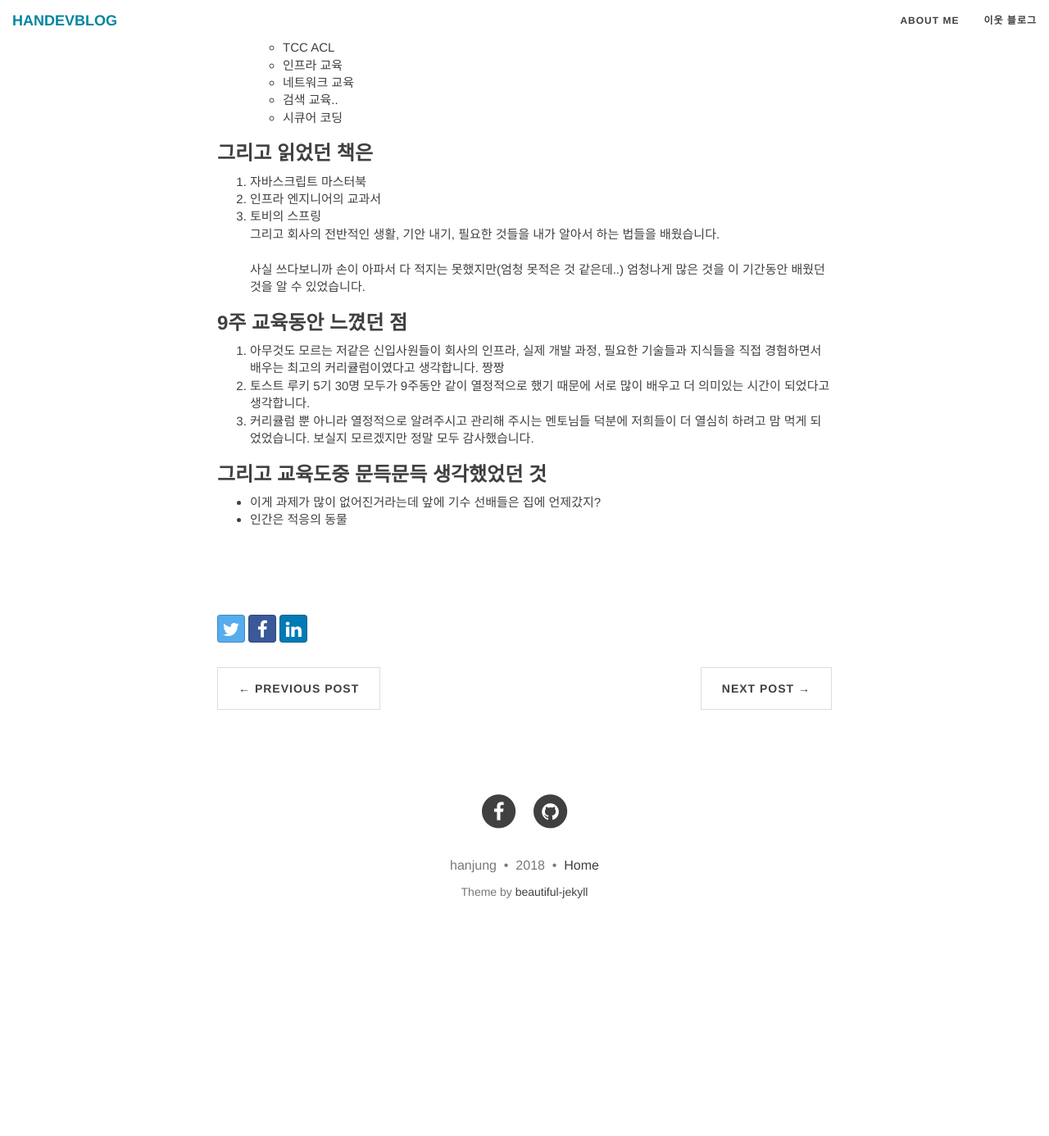
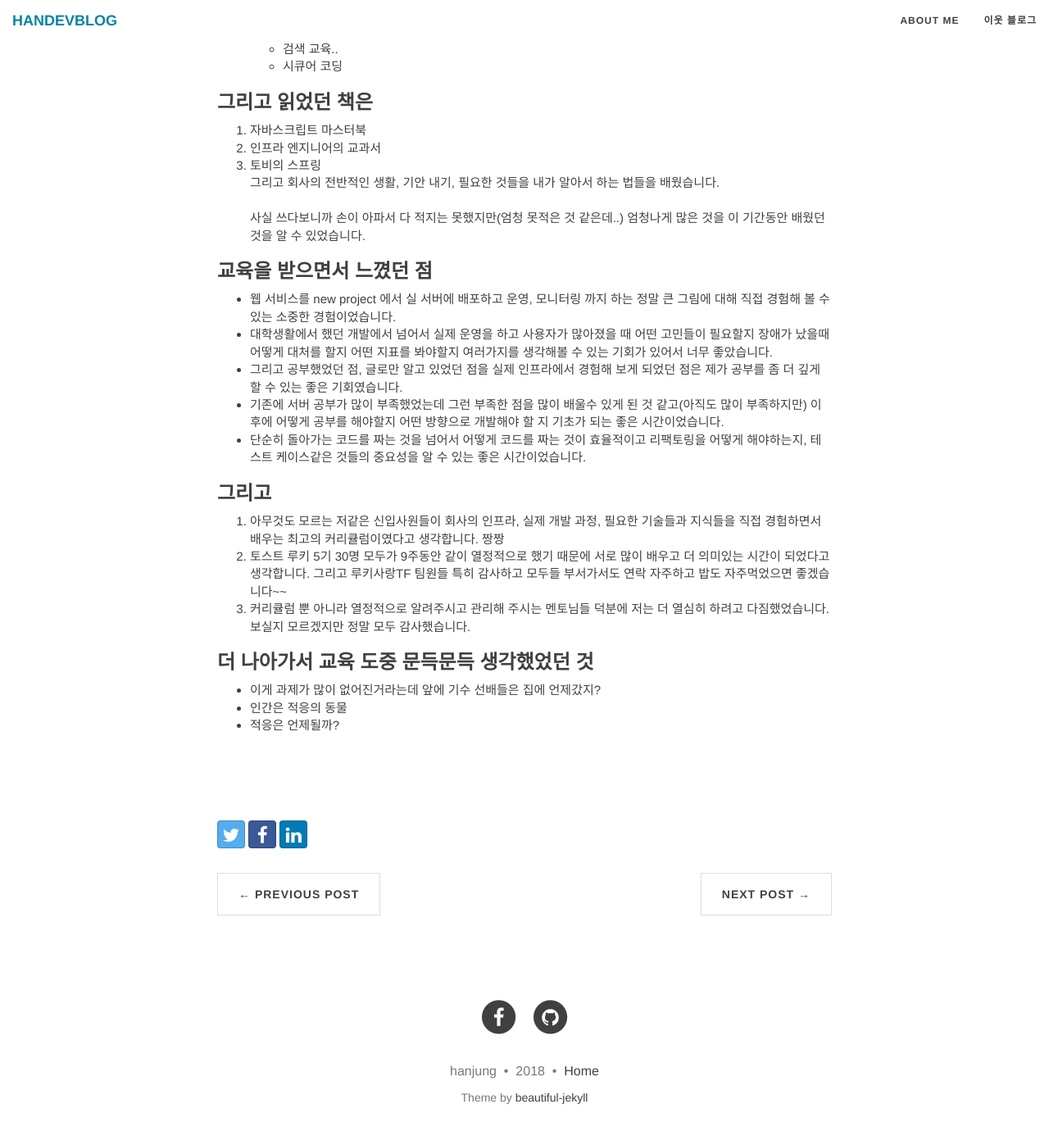
Before and after one commit to hanjungv/hanjungv.github.io, a Jekyll site: the page built from _posts/2018-03/3/2018-03-03-1_review_rookie5_training.markdown, in a window 1280 px wide and 1400 px high, scrolled down 1473 px. Shown: the top 1386 px of the window at 82% size. Built offline with Jekyll 4.4.1, drawn with Linux system fonts in a browser that asks for light colours; nearby versions of some CDN libraries; comment, search, counter and statistics services are not loaded; before the commit the page ends 2622 px from its top, so only the background shows below that; some of the changed text lies outside the part shown.

Commit message:
training review upload

```diff
--- a/_posts/2018-03/3/2018-03-03-1_review_rookie5_training.markdown
+++ b/_posts/2018-03/3/2018-03-03-1_review_rookie5_training.markdown
@@ -7,28 +7,26 @@
 ---
 
 ## 토스트 루키 5기 교육 회고
-지난 9주동안 교육을 하면서 어떤 것들을 배웠는지 회고하는 시간을 가지려고 합니다.
-
 ### 기술 교육 기간은?
 1월 10일부터 3월 9일 총 9주였습니다. 처음에는 앞으로의 교육기간이 길게 느껴졌지만 시간이 지난 시점에서 이 시간은 전혀 길게, 그렇다고 여유로운 시간이지 않았습니다.
 
 ### 했었던 것들을 나열해보면
-1. 그룹웨어 기획서 제작
-2. 기민한 소프트웨어 개발과 일정 추정
-3. 기획서 발표
-4. git&github 교육
-5. HTTP의 이해
-6. HTML/CSS 교육
-7. vi tutorial
-8. 스프링 프로젝트 생성하기
-9. JavaScript
-10. 두레이 사용법
+1. 그룹웨어 기획서 제작을 시작으로
+2. 기민한 소프트웨어 개발과 일정 추정을 배우면서
+3. 기획서 발표도 해보고
+4. git&github 교육도 받고
+5. HTTP의 이해 교육도 받고
+6. HTML/CSS 교육도 받고
+7. vi tutorial 교육도 받고
+8. 스프링 프로젝트 생성하기 교육도 받고
+9. JavaScript 에 대해 하루종일 배워보고
+10. 두레이 사용법과 응용법
   * 깃헙과 연동하고
   * 젠킨스의 알람을 받으며
   * 봇을 사용하기 까지
-11. DB 모델링, ERD
+11. DB 모델링, ERD 제작도 해보고
 12. 개발서버 설정 및 배포하기
-13. bash tutorial
+13. bash tutorial 과
 14. 블로그 글도 쓰고
 15. DB모델링, 보안, 쿼리 검수도 받아보고
 16. 그룹웨어 결과도 발표해보고
@@ -71,13 +69,23 @@
 <br>
 사실 쓰다보니까 손이 아파서 다 적지는 못했지만(엄청 못적은 것 같은데..) 엄청나게 많은 것을 이 기간동안 배웠던 것을 알 수 있었습니다.
 
-### 9주 교육동안 느꼈던 점
+### 교육을 받으면서 느꼈던 점
+* 웹 서비스를 new project 에서 실 서버에 배포하고 운영, 모니터링 까지 하는 정말 큰 그림에 대해 직접 경험해 볼 수 있는 소중한 경험이었습니다.
+* 대학생활에서 했던 개발에서 넘어서 실제 운영을 하고 사용자가 많아졌을 때 어떤 고민들이 필요할지 장애가 났을때 어떻게 대처를 할지 어떤 지표를 봐야할지 여러가지를 생각해볼 수 있는 기회가 있어서 너무 좋았습니다.
+* 그리고 공부했었던 점, 글로만 알고 있었던 점을 실제 인프라에서 경험해 보게 되었던 점은 제가 공부를 좀 더 깊게 할 수 있는 좋은 기회였습니다.
+* 기존에 서버 공부가 많이 부족했었는데 그런 부족한 점을 많이 배울수 있게 된 것 같고(아직도 많이 부족하지만) 이후에 어떻게 공부를 해야할지 어떤 방향으로 개발해야 할 지 기초가 되는 좋은 시간이었습니다.
+* 단순히 돌아가는 코드를 짜는 것을 넘어서 어떻게 코드를 짜는 것이 효율적이고 리팩토링을 어떻게 해야하는지, 테스트 케이스같은 것들의 중요성을 알 수 있는 좋은 시간이었습니다.
+
+
+### 그리고
 1. 아무것도 모르는 저같은 신입사원들이 회사의 인프라, 실제 개발 과정, 필요한 기술들과 지식들을 직접 경험하면서 배우는 최고의 커리큘럼이였다고 생각합니다. 짱짱
-2. 토스트 루키 5기 30명 모두가 9주동안 같이 열정적으로 했기 때문에 서로 많이 배우고 더 의미있는 시간이 되었다고 생각합니다.
-3. 커리큘럼 뿐 아니라 열정적으로 알려주시고 관리해 주시는 멘토님들 덕분에 저희들이 더 열심히 하려고 맘 먹게 되었었습니다. 보실지 모르겠지만 정말 모두 감사했습니다.
+2. 토스트 루키 5기 30명 모두가 9주동안 같이 열정적으로 했기 때문에 서로 많이 배우고 더 의미있는 시간이 되었다고 생각합니다.  그리고 루키사랑TF 팀원들 특히 감사하고 모두들 부서가서도 연락 자주하고 밥도 자주먹었으면 좋겠습니다~~
+3. 커리큘럼 뿐 아니라 열정적으로 알려주시고 관리해 주시는 멘토님들 덕분에 저는 더 열심히 하려고 다짐했었습니다. 보실지 모르겠지만 정말 모두 감사했습니다.
 
-### 그리고 교육도중 문득문득 생각했었던 것
+
+### 더 나아가서 교육 도중 문득문득 생각했었던 것
 * 이게 과제가 많이 없어진거라는데 앞에 기수 선배들은 집에 언제갔지?
 * 인간은 적응의 동물
+* 적응은 언제될까?
 
 <br/><br/>
```
